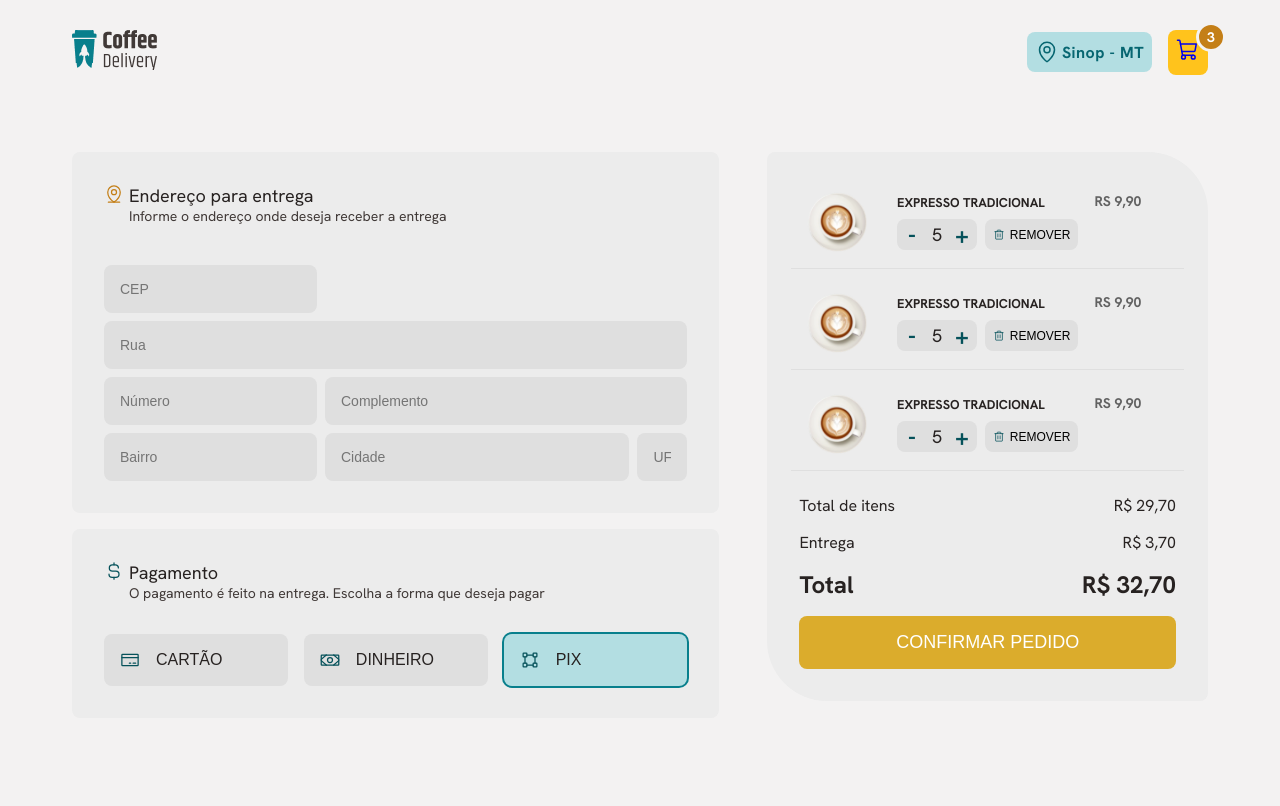
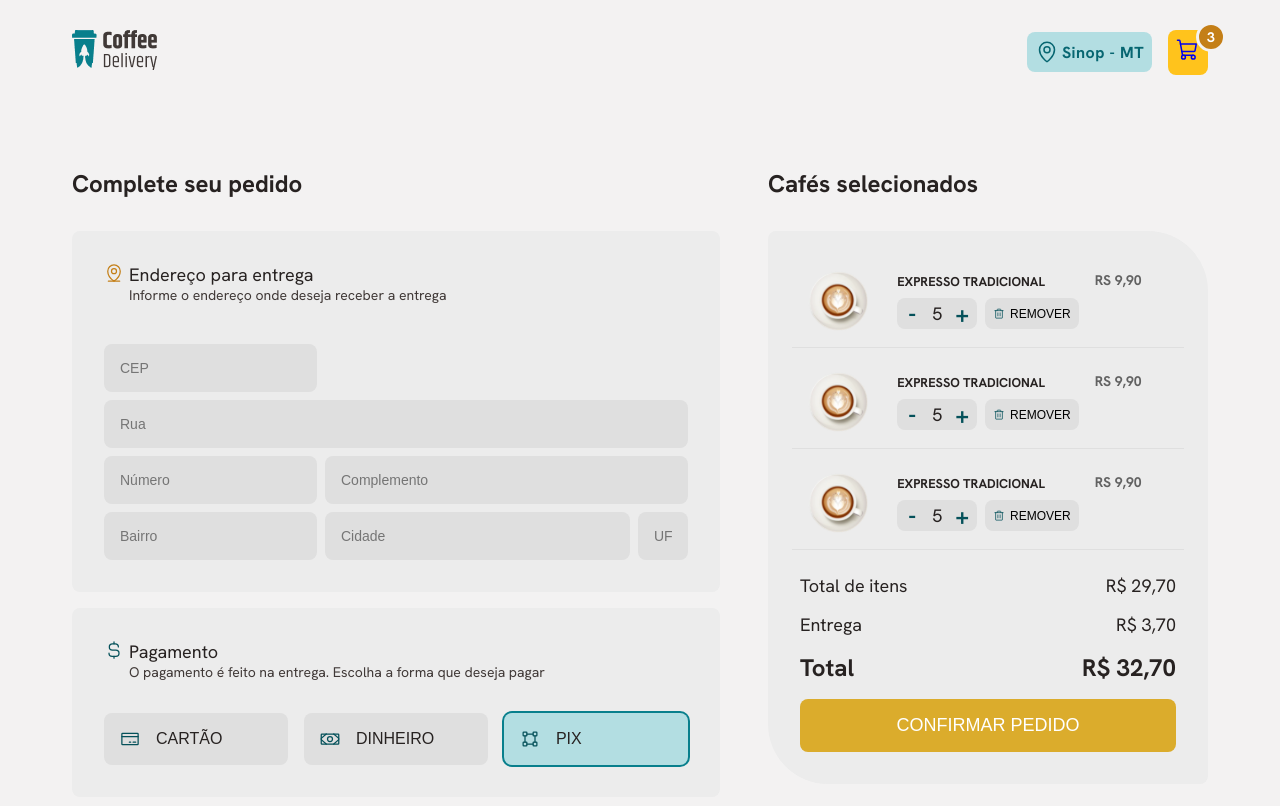
Before and after one commit to eziiel/coffee, a React (Vite) app: page /adress in a window 1280 px wide. Shown: the top 806 px of the page. Built offline with nearby package versions, Linux system fonts and the light colour scheme.

Commit message:
final adresses

```diff
--- a/src/pages/adress/components/formAdress/index.tsx
+++ b/src/pages/adress/components/formAdress/index.tsx
@@ -11,6 +11,7 @@ import {
 export const FormAdress = () => {
   return (
     <S.FormAdressContainer>
+      <S.FormAdressTitle>Complete seu pedido</S.FormAdressTitle>
       <S.FormAdressFields>
         <S.FormAdressHeader>
           <MapPinLine size={20} color="#C47F17" />
--- a/src/pages/adress/components/formAdress/styled.ts
+++ b/src/pages/adress/components/formAdress/styled.ts
@@ -5,6 +5,10 @@ export const FormAdressContainer = styled.div`
   flex-direction: column;
   height: 700px;
   gap: 1rem;
+`
+
+export const FormAdressTitle = styled.h2`
+  padding: 1rem 0;
 `
 
 const BaseFormContainer = styled.div`
--- a/src/pages/adress/components/formRequest/components/CartRequest/index.tsx
+++ b/src/pages/adress/components/formRequest/components/CartRequest/index.tsx
@@ -4,14 +4,14 @@ import * as S from './styled'
 export const CartRequest = () => {
   return (
     <S.CartRequestFooter>
-      <S.CartRequestTotalItems>
+      <S.CartRequestInfo>
         <span>Total de itens</span>
         <span>R$ 29,70</span>
-      </S.CartRequestTotalItems>
-      <S.CartRequestDelivery>
+      </S.CartRequestInfo>
+      <S.CartRequestInfo>
         <span>Entrega</span>
         <span>R$ 3,70</span>
-      </S.CartRequestDelivery>
+      </S.CartRequestInfo>
       <S.CartRequestTotal>
         <span>Total</span>
         <span>R$ 32,70</span>
--- a/src/pages/adress/components/formRequest/components/CartRequest/styled.ts
+++ b/src/pages/adress/components/formRequest/components/CartRequest/styled.ts
@@ -6,17 +6,15 @@ export const CartRequestFooter = styled.footer`
   padding: 1rem;
   gap: 1rem;
 `
-const BaseCartRequest = styled.div`
+export const CartRequestInfo = styled.div`
   display: flex;
   justify-content: space-between;
   align-items: center;
+  font-weight: 400;
+  font-size: 1.125rem;
 `
 
-export const CartRequestTotalItems = styled(BaseCartRequest)``
-
-export const CartRequestDelivery = styled(BaseCartRequest)``
-
-export const CartRequestTotal = styled(BaseCartRequest)`
+export const CartRequestTotal = styled(CartRequestInfo)`
   font-size: 1.5rem;
   font-weight: bold;
 `
--- a/src/pages/adress/components/formRequest/index.tsx
+++ b/src/pages/adress/components/formRequest/index.tsx
@@ -6,10 +6,13 @@ import * as S from './styled'
 export const FormRequest = () => {
   return (
     <S.FormRequestContainer>
-      <CartItem />
-      <CartItem />
-      <CartItem />
-      <CartRequest />
+      <S.FormRequestTitle>Cafés selecionados</S.FormRequestTitle>
+      <S.FormRequestSection>
+        <CartItem />
+        <CartItem />
+        <CartItem />
+        <CartRequest />
+      </S.FormRequestSection>
     </S.FormRequestContainer>
   )
 }
--- a/src/pages/adress/components/formRequest/styled.ts
+++ b/src/pages/adress/components/formRequest/styled.ts
@@ -3,10 +3,16 @@ import styled from 'styled-components'
 export const FormRequestContainer = styled.form`
   width: 450px;
   height: fit-content;
-  border-radius: 8px 60px 8px 60px;
 
   overflow: hidden;
+`
+export const FormRequestTitle = styled.h2`
+  padding: 1rem 0;
+`
+
+export const FormRequestSection = styled.div`
+  margin-top: 1rem;
   padding: 1rem;
-
   background: ${(props) => props.theme.gray100};
+  border-radius: 8px 60px 8px 60px;
 `
--- a/src/pages/home/components/intro/index.tsx
+++ b/src/pages/home/components/intro/index.tsx
@@ -16,35 +16,31 @@ export const IntroHome = () => {
         </S.IntroText>
 
         <S.IntroInfo>
-          <S.UlIntroInfo>
-            <S.LiIntroInfo>
+          <S.IntroInfoItem>
             <S.IconCart>
               <ShoppingCart color="#fff" size={20} />
             </S.IconCart>
             Compra simples e segura
-            </S.LiIntroInfo>
-            <S.LiIntroInfo>
+          </S.IntroInfoItem>
+          <S.IntroInfoItem>
             <S.IconPackage>
               <Package color="#fff" size={20} />
             </S.IconPackage>
             Embalagem mantém o café intacto
-            </S.LiIntroInfo>
-          </S.UlIntroInfo>
+          </S.IntroInfoItem>
 
-          <S.UlIntroInfo>
-            <S.LiIntroInfo>
+          <S.IntroInfoItem>
             <S.IconTimer>
               <Timer color="#fff" size={20} />
             </S.IconTimer>
             Entrega rápida e rastreada
-            </S.LiIntroInfo>
-            <S.LiIntroInfo>
+          </S.IntroInfoItem>
+          <S.IntroInfoItem>
             <S.IconCoffee>
               <Coffee color="#fff" size={20} />
             </S.IconCoffee>
             O café chega fresquinho até você
-            </S.LiIntroInfo>
-          </S.UlIntroInfo>
+          </S.IntroInfoItem>
         </S.IntroInfo>
       </S.IntroShow>
       <S.IntroImg src={IntroImg} alt="Copo de cafe com grãos de café do lado" />
--- a/src/pages/home/components/intro/styled.ts
+++ b/src/pages/home/components/intro/styled.ts
@@ -26,18 +26,12 @@ export const IntroText = styled.p`
 
 export const IntroInfo = styled.div`
   margin-top: 3rem;
-  display: flex;
-  gap: 1rem;
+  display: grid;
+  grid-template-columns: 1fr 1fr;
+  gap: 2rem;
 `
 
-export const UlIntroInfo = styled.ul`
-  display: flex;
-  flex-direction: column;
-  width: 100%;
-  gap: 3rem;
-  align-items: start;
-`
-export const LiIntroInfo = styled.li`
+export const IntroInfoItem = styled.div`
   display: flex;
   justify-content: center;
   align-items: center;
```
Lines whose indentation alone changed are shown as unchanged.
